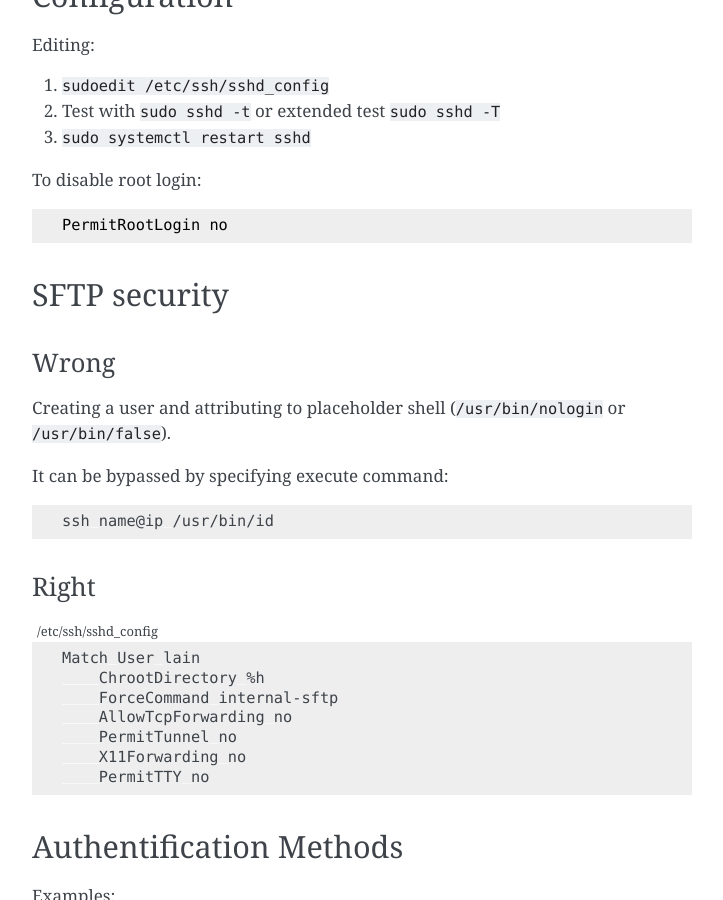
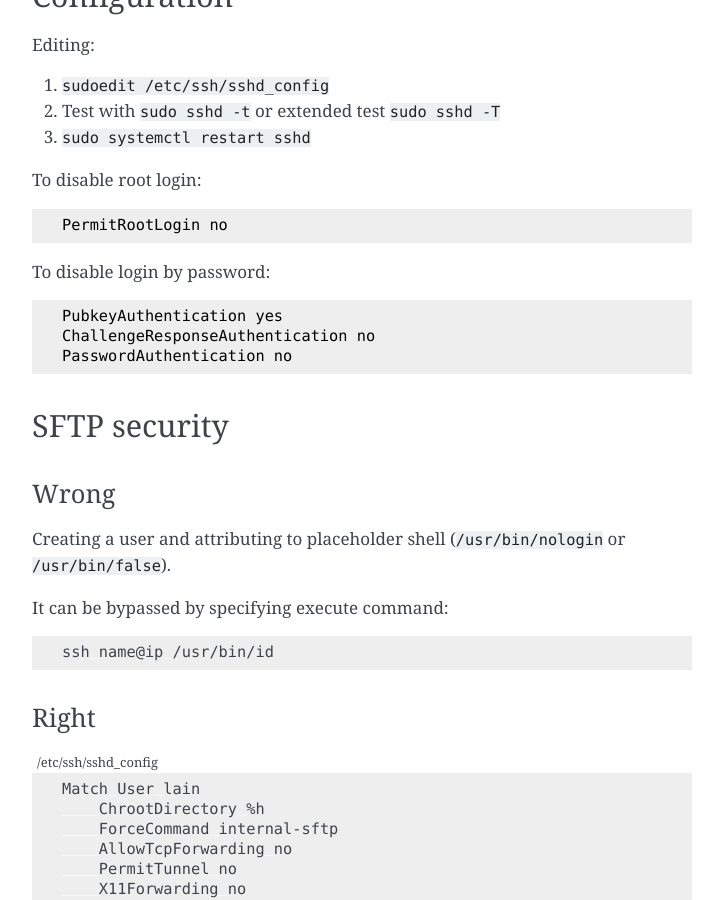
Before and after one commit to lainiwa/outlines, a Sphinx documentation site: the page built from source/notes/ssh.rst, in a window 1280 px wide and 900 px high, scrolled down 1919 px. Shown: the whole window, without its empty margins (388-1111 px from the left). Built offline with Sphinx 7.4.7, drawn with Linux system fonts in a browser that asks for light colours.

Commit message:
Update ssh

```diff
--- a/source/notes/ssh.rst
+++ b/source/notes/ssh.rst
@@ -114,6 +114,11 @@ To disable root login::
 
     PermitRootLogin no
 
+To disable login by password::
+
+    PubkeyAuthentication yes
+    ChallengeResponseAuthentication no
+    PasswordAuthentication no
 
 #############
 SFTP security
```
